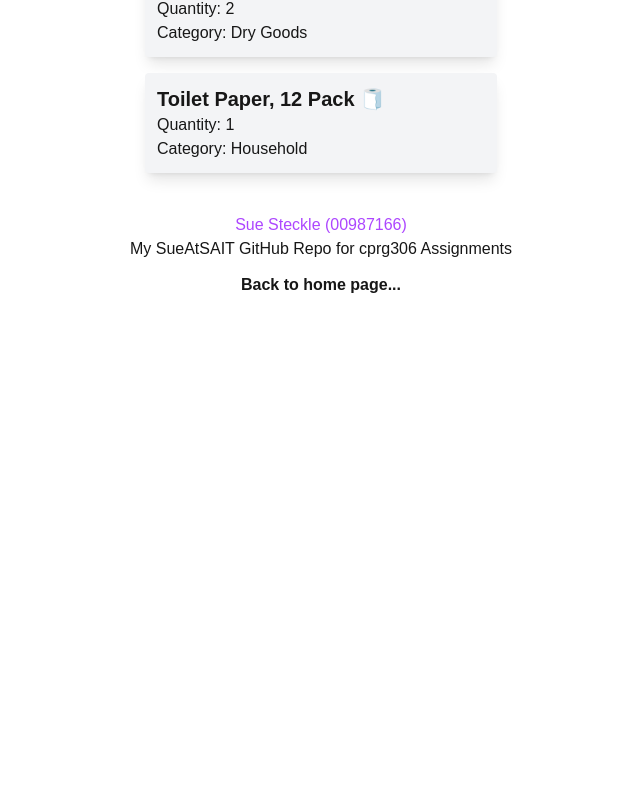
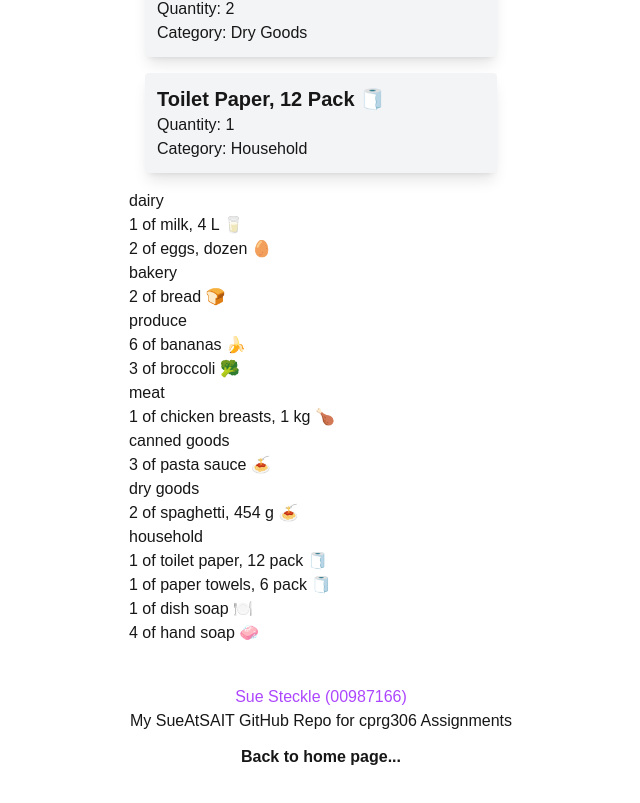
Before and after one commit to SueAtSAIT/cprg306-assignments, a Next.js app: page /week-6 in a window 1280 px wide. Shown: the part 1429-2232 px from the top of the page, without its empty margins (319-959 px from the left). Before the commit the page ends 1766 px from the top, so only its background shows below. Built offline with nearby package versions, Linux system fonts and the light colour scheme.

Commit message:
Adds display of items grouped by category

```diff
--- a/app/week-6/groupeditem.js
+++ b/app/week-6/groupeditem.js
@@ -1,14 +1,22 @@
-export default function GroupedItem({ name, quantity, category }) {
+// Code blatantly copied from M365 Copilot so I can try to understand how to unpack an array of arrays...
+
+export default function GroupedItem({ groupedList }) {
   return (
-    <section>
-      <h2 className="capitalize ">Category: {category}</h2>
-      <div>
-        <ul className="bg-gray-100 rounded mx-4 my-4 px-3 py-3 shadow-lg">
-          <li className="text-xl font-bold capitalize ">
-            {quantity} of {name}
-          </li>
-        </ul>
-      </div>
-    </section>
+    <div>
+      {/* Object.entries returns an array which is then iterated by map to pull out each category then it's items.
+      Ref: https://developer.mozilla.org/en-US/docs/Web/JavaScript/Reference/Global_Objects/Object/entries */}
+      {Object.entries(groupedList).map(([category, items]) => (
+        <div key={category}>
+          <h2>{category}</h2>
+          <ul>
+            {items.map((item) => (
+              <li key={item.id}>
+                {item.quantity} of {item.name}
+              </li>
+            ))}
+          </ul>
+        </div>
+      ))}
+    </div>
   );
 }
--- a/app/week-6/item-list.js
+++ b/app/week-6/item-list.js
@@ -44,6 +44,10 @@ export default function ItemList() {
     } else return 0;
   });
 
+  // *Optional* group the list by category
+  // Figured this out watching the linked explainer video https://youtu.be/s1XVfm5mIuU?si=j53R6HmPa1jVxgpY
+  // Could not figure out how to unpack it again in a new element though - see comments in groupeditem.js
+
   const groupedList = items.reduce((groupedItems, item) => {
     const category = item.category;
     if (groupedItems[category] == null) groupedItems[category] = [];
@@ -82,9 +86,7 @@ export default function ItemList() {
         <Item key={item.id} {...item} />
       ))}
 
-      {/* {groupedList.map((group, index) => (
-        <GroupedItem key={index} {...group} />
-      ))} */}
+      <GroupedItem groupedList={groupedList} />
     </div>
   );
 }
```
